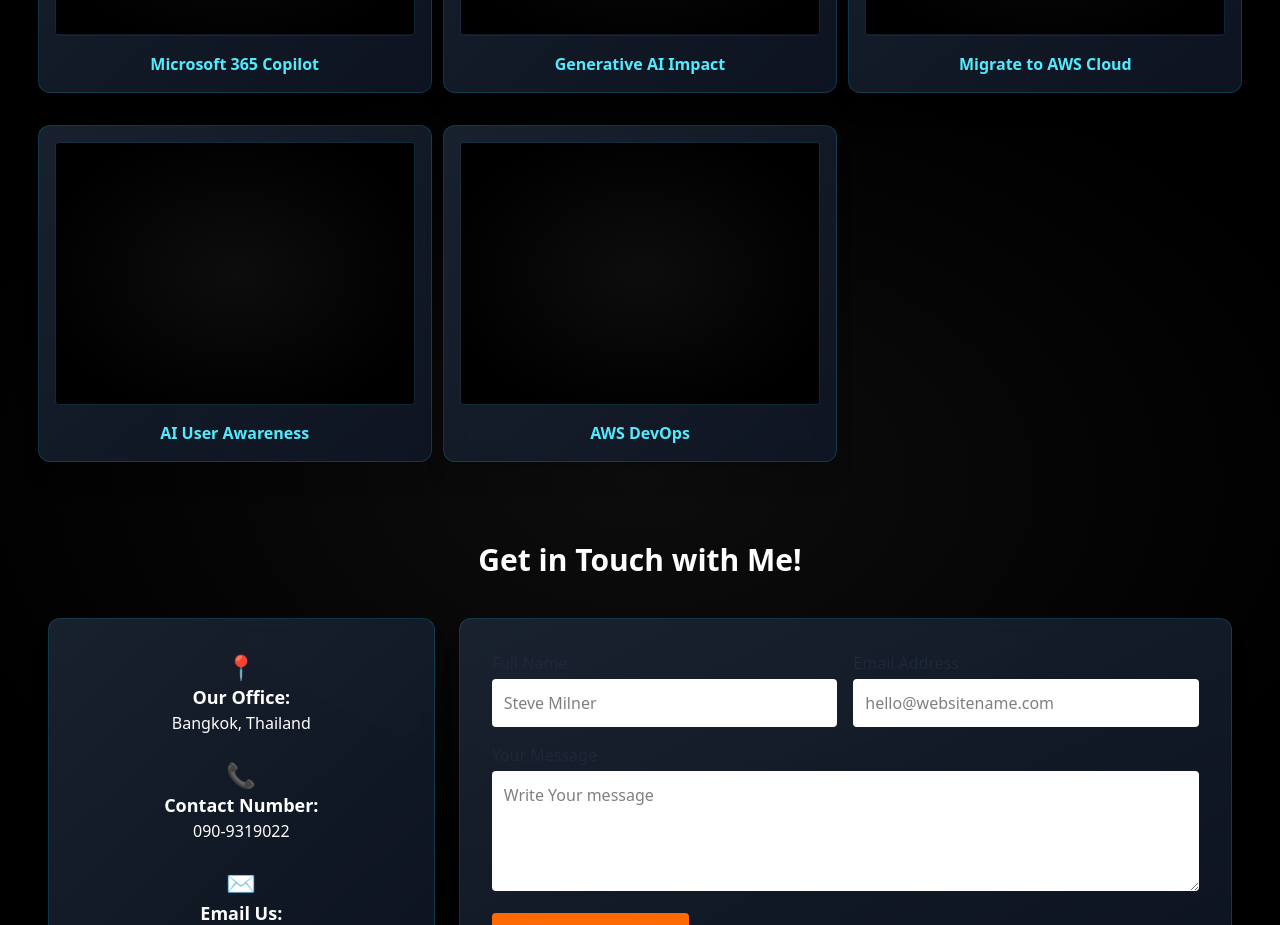
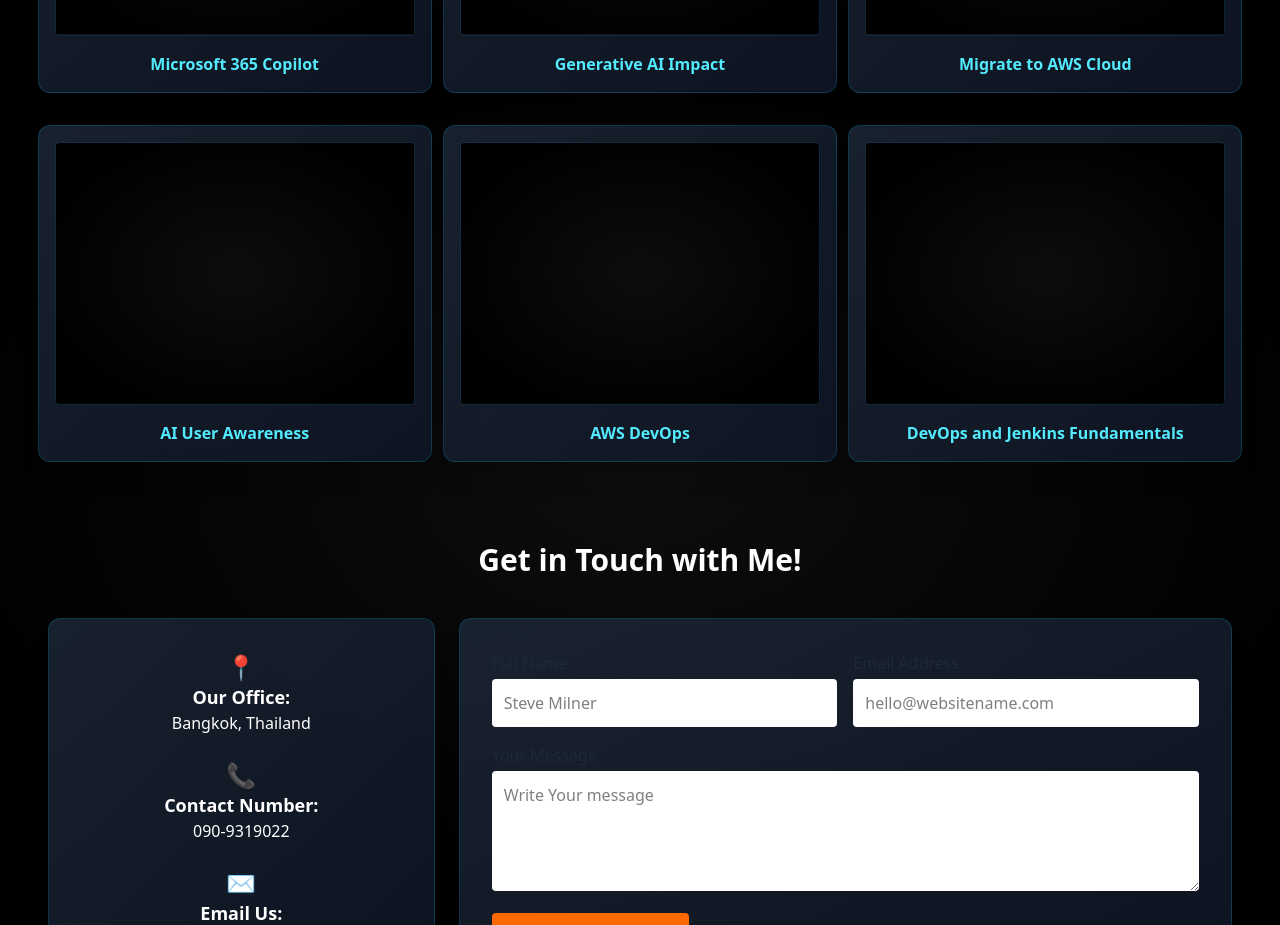
Before and after one commit to joe-nontakorn/joe-portfolio, a React (Vite) app: page / in a window 1280 px wide. Shown: the part 3120-4045 px from the top of the page. Built offline with nearby package versions, Linux system fonts and the light colour scheme.

Commit message:
add cur DevOpe_and_Jenkins

```diff
--- a/src/components/Certificates.jsx
+++ b/src/components/Certificates.jsx
@@ -10,6 +10,7 @@
 import AWS_Cloud_Technical_Essentials from "../assets/certificates/AWS_Cloud_Technical_Essentials.pdf";
 import User_Awareness_and_Education_for_Generative_AI from "../assets/certificates/User_Awareness_and_Education_for_Generative_AI.pdf";
 import AWS_DevOps from "../assets/certificates/AWS_DevOps.pdf";
+import DevOpe_and_Jenkins from "../assets/certificates/DevOpe_and_Jenkins.pdf";
 
 function Certificates() {
   const certificates = [
@@ -45,6 +46,10 @@
       title: "AWS DevOps",
       file: AWS_DevOps,
     },
+      {
+      title: "DevOps and Jenkins Fundamentals",
+      file: DevOpe_and_Jenkins,
+    },
   ];
 
   return (
```
Also changed, not shown: 1 other file (tests, documents, lock files or other folders).
